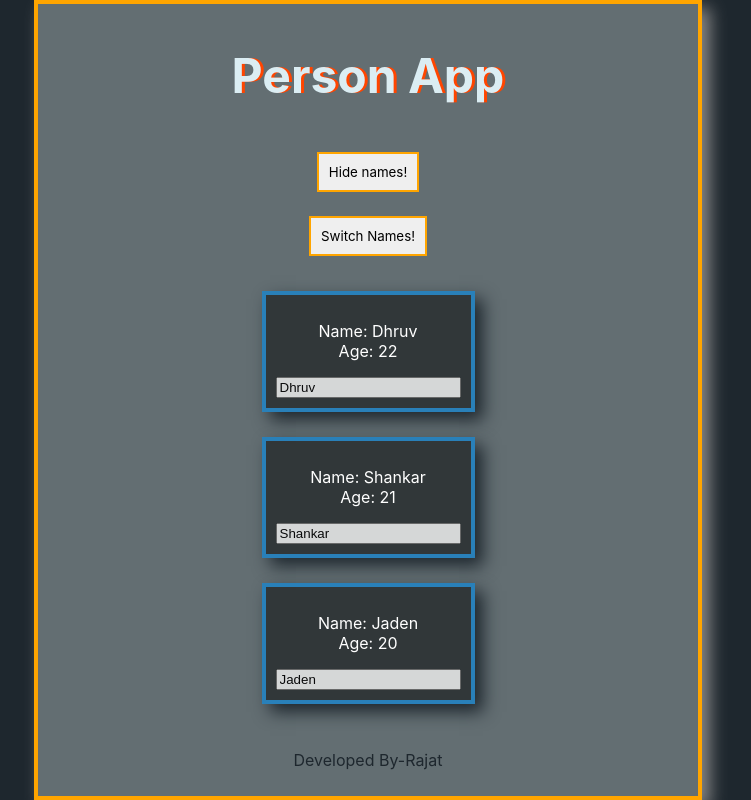
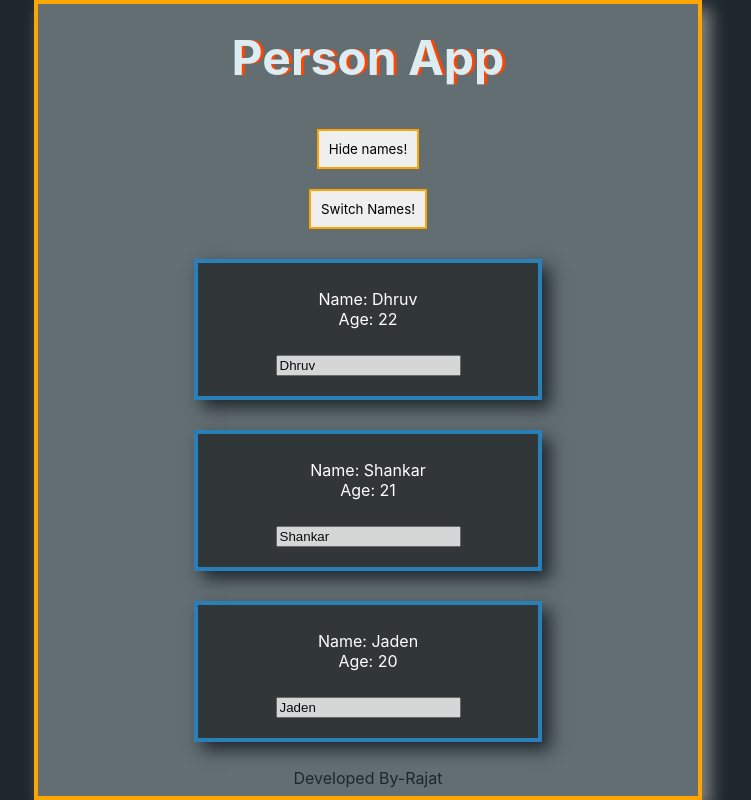
Before and after one commit to prajat/ReactJs-HeadStart, a React app: page / in a window 1280 px wide. Both pictures are taken after a click on the button "Show names!". Shown: the whole page, without its empty margins (272-1023 px from the left). Built offline with nearby package versions, Linux system fonts and the light colour scheme.

Commit message:
styles improved

```diff
--- a/src/js/containers/App.js
+++ b/src/js/containers/App.js
@@ -1,5 +1,7 @@
 import React, {Component} from 'react';
 import { findIndex, cloneDeep } from 'lodash';
+import { Fragment } from 'react';
+
 
 // import './App.scss';
 import { person as Person } from 'views/Person';
@@ -61,7 +63,7 @@ export class App extends Component {
 
         {
           this.state.isActive ? (
-            <div>
+            <Fragment>
               <button className="App__button" onClick={this.switchNameHandler}>Switch Names!</button>
               {
                 this.state.persons.map( ( person ) => {
@@ -75,7 +77,7 @@ export class App extends Component {
                     );
                 } )
               }
-            </div>
+            </Fragment>
           ) : null
         }
         <p className="App__devname">Developed By-Rajat</p>
--- a/src/styles.scss
+++ b/src/styles.scss
@@ -10,6 +10,8 @@ body {
 }
 
 #root {
+    padding: 0;
+    margin: 0;
     width: 100%;
     height: 100%;
     display: flex;
@@ -25,7 +27,7 @@ body {
     display: flex;
     flex-direction: column;
     align-items: center;
-    justify-content: space-between;
+    justify-content: center;
     background-color: #636e72;
     // justify-content: space-around;
     padding: 10px;
@@ -57,13 +59,16 @@ body {
 
 .person {
     border: 4px solid #2980b9;
-    margin: 25px;
+    margin-top: 20px;
+    margin-bottom:10px;
     padding: 10px;
     background-color: rgba(0,0,0,0.5);
     box-shadow: 0.5rem 0.5rem 1rem #1e272e;
+    width: 50%;
 
     &__input {
         opacity: 0.8;
+        margin: 10px;
 
         &:hover {
             opacity: 1;
```
